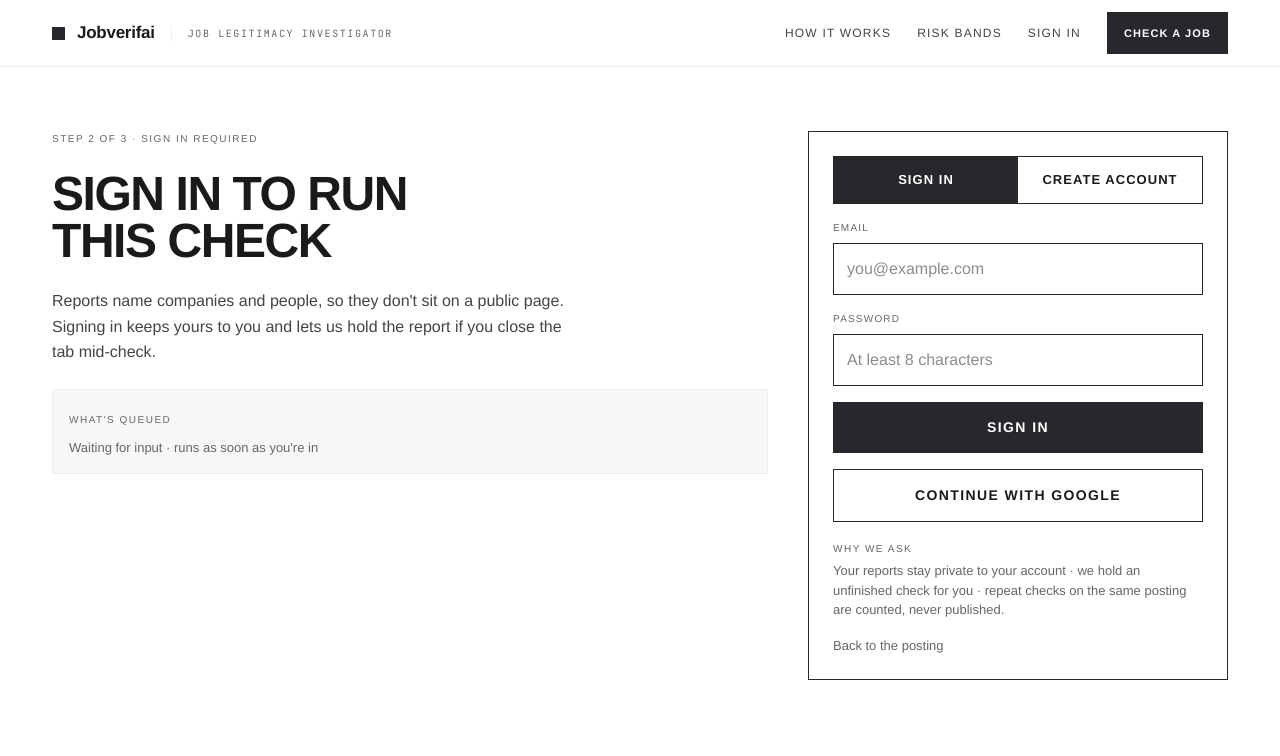
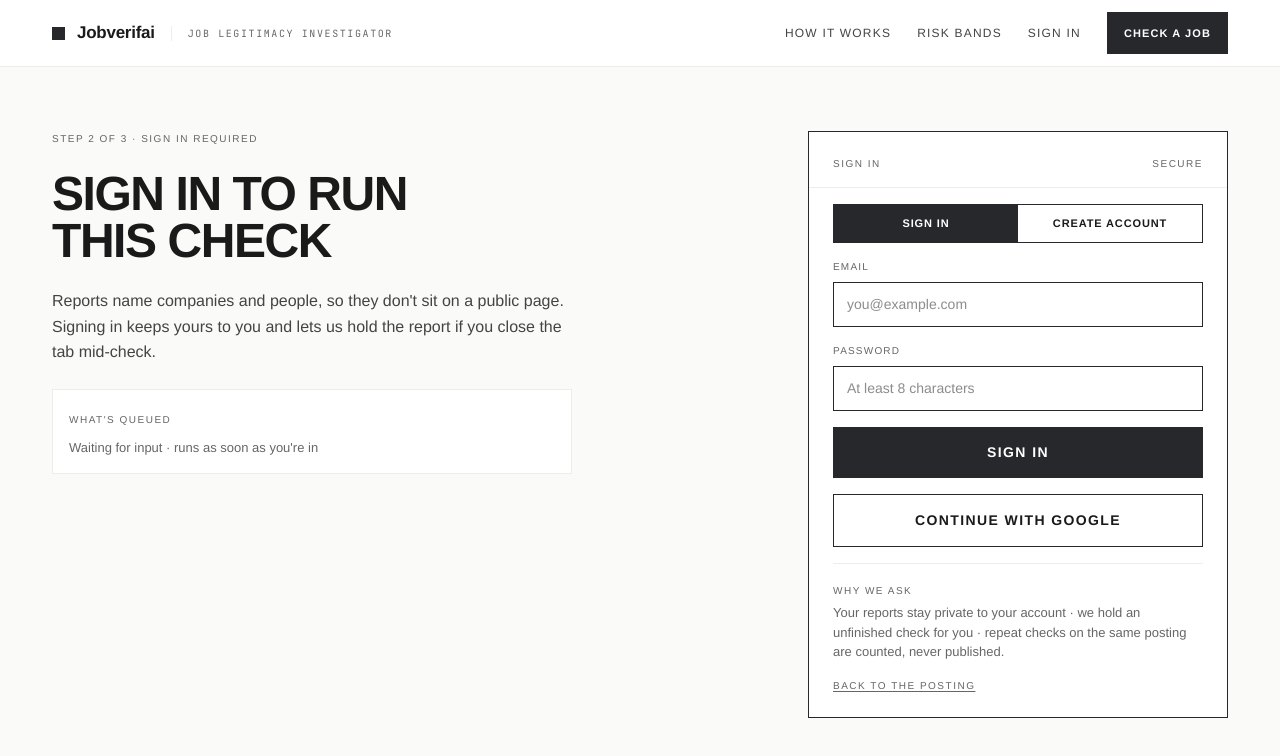
Before and after one commit to ronmrcdo/job-hunt-verification, a Next.js app in the folder apps/web/: page /sign-in in a window 1280 px wide. Shown: the top 756 px of the page. Built offline with nearby package versions, Linux system fonts and the light colour scheme; no server answers.

Commit message:
style(web): polish auth forms and shared Button/TextField

```diff
--- a/apps/web/app/sign-in/page.tsx
+++ b/apps/web/app/sign-in/page.tsx
@@ -17,6 +17,11 @@ export default async function Page() {
   return (
     <>
       <SiteHeader />
+      {/* Off-white canvas below the white header — the prototype paints the
+          page column #FAFAF8 (surface-alt) and reserves white for the cards
+          and inputs, so they read as raised surfaces. Full-width wrapper (the
+          tone spans the viewport) with the content column centred inside. */}
+      <div className="min-h-[calc(100dvh-66px)] bg-surface-alt">
         <main
           id="main-content"
           className="mx-auto grid max-w-page grid-cols-1 gap-10 px-8 py-16 md:grid-cols-[1fr_420px]"
@@ -36,6 +41,7 @@ export default async function Page() {
           </div>
           <AuthForm />
         </main>
+      </div>
     </>
   );
 }
--- a/apps/web/components/auth/AuthForm.tsx
+++ b/apps/web/components/auth/AuthForm.tsx
@@ -156,7 +156,7 @@ export function AuthForm() {
         initial={reduce ? { opacity: 0 } : { opacity: 0, y: 10, filter: "blur(4px)" }}
         animate={reduce ? { opacity: 1 } : { opacity: 1, y: 0, filter: "blur(0px)" }}
         transition={{ duration: 0.42, ...SPRING }}
-        className="flex flex-col gap-4 border border-ink p-6"
+        className="flex flex-col gap-4 border border-ink bg-page p-6"
         role="status"
       >
         <div className="flex h-9 w-9 items-center justify-center bg-legit text-page">
@@ -206,14 +206,21 @@ export function AuthForm() {
   return (
     <form
       onSubmit={handleSubmit(onSubmit)}
-      className="flex flex-col gap-4 border border-ink p-6"
+      className="flex flex-col gap-4 border border-ink bg-page p-6"
     >
+      {/* Card header row from the prototype — a quiet "SECURE" reassurance
+          balanced against the section label. */}
+      <div className="-mx-6 flex items-center justify-between border-b border-rule px-6 pb-4">
+        <MicroLabel>Sign in</MicroLabel>
+        <MicroLabel>Secure</MicroLabel>
+      </div>
+
       <div className="flex border border-ink">
         <button
           type="button"
           onClick={() => setMode("signin")}
           aria-pressed={mode === "signin"}
-          className={`flex-1 rounded-none p-[13px] text-[13px] font-bold uppercase tracking-[0.08em] transition-colors duration-150 [transition-timing-function:var(--ease-out)] ${
+          className={`flex-1 rounded-none px-[13px] py-[10px] text-[11px] font-bold uppercase tracking-[0.08em] transition-colors duration-150 [transition-timing-function:var(--ease-out)] ${
             mode === "signin" ? "bg-ink text-page" : "bg-transparent hover:bg-surface-soft"
           }`}
         >
@@ -223,7 +230,7 @@ export function AuthForm() {
           type="button"
           onClick={() => setMode("create")}
           aria-pressed={mode === "create"}
-          className={`flex-1 rounded-none p-[13px] text-[13px] font-bold uppercase tracking-[0.08em] transition-colors duration-150 [transition-timing-function:var(--ease-out)] ${
+          className={`flex-1 rounded-none px-[13px] py-[10px] text-[11px] font-bold uppercase tracking-[0.08em] transition-colors duration-150 [transition-timing-function:var(--ease-out)] ${
             mode === "create" ? "bg-ink text-page" : "bg-transparent hover:bg-surface-soft"
           }`}
         >
@@ -336,6 +343,8 @@ export function AuthForm() {
         Continue with Google
       </Button>
 
+      <hr className="m-0 border-0 border-t border-rule" />
+
       <div className="text-[13px] leading-[1.5] text-muted">
         <MicroLabel>WHY WE ASK</MicroLabel>
         <p className="mt-1">
@@ -344,7 +353,10 @@ export function AuthForm() {
         </p>
       </div>
 
-      <Link href="/" className="text-[13px] text-muted underline-offset-2 hover:underline">
+      <Link
+        href="/"
+        className="text-[10px] uppercase tracking-[0.15em] text-muted underline underline-offset-2 transition-colors duration-150 [transition-timing-function:var(--ease-out)] hover:text-ink"
+      >
         Back to the posting
       </Link>
     </form>
--- a/apps/web/components/auth/QueuedCard.tsx
+++ b/apps/web/components/auth/QueuedCard.tsx
@@ -18,11 +18,15 @@ export function QueuedCard() {
   const detection = detectInput(state.jobInput);
 
   return (
-    <div className="rounded-none border border-rule bg-surface-soft p-4">
+    <div className="max-w-[520px] rounded-none border border-rule bg-page p-4">
       <MicroLabel>What&apos;s queued</MicroLabel>
-      <p className="mt-2 whitespace-pre-wrap break-words font-mono text-[13px] leading-[1.6]">
-        {state.jobInput}
-      </p>
+      {/* Only render the posting line once there's something queued — an empty
+          jobInput would otherwise leave a blank mono line padding out the box. */}
+      {state.jobInput ? (
+        <p className="mt-2 whitespace-pre-wrap break-words font-mono text-[13px] leading-[1.6]">
+          {state.jobInput}
+        </p>
+      ) : null}
       <p className="mt-2 text-[13px] text-muted">
         {DETECTION_LABEL[detection]} · runs as soon as you&apos;re in
       </p>
--- a/apps/web/components/ui/Button.tsx
+++ b/apps/web/components/ui/Button.tsx
@@ -34,21 +34,25 @@ const SIZE_CLASSES: Record<ButtonSize, string> = {
   wide: "text-[14px] font-bold tracking-[0.1em] px-[19px] py-[15px] uppercase",
 };
 
-export function Button({
+/**
+ * The button's visual contract, extracted so a *link* that must read as a
+ * button (e.g. "GO TO HOME" on an error screen — real navigation, so a real
+ * anchor) shares one source of truth with <Button> instead of restating it.
+ */
+export function buttonClasses({
   variant = "primary",
   size = "md",
-  type = "button",
-  pending = false,
-  pendingLabel,
+  isDisabled = false,
   confirmed = false,
-  disabled,
   className,
-  children,
-  ...props
-}: ButtonProps) {
-  const isDisabled = disabled || pending;
-
-  const classes = [
+}: {
+  variant?: ButtonVariant;
+  size?: ButtonSize;
+  isDisabled?: boolean;
+  confirmed?: boolean;
+  className?: string;
+} = {}) {
+  return [
     // Colour/hover transition on its own clock; the press scale uses the
     // shared strong ease-out. `active:scale` is suppressed once the button is
     // non-pressable so a dead/done button never feels pressable. A `confirmed`
@@ -69,6 +73,23 @@ export function Button({
   ]
     .filter(Boolean)
     .join(" ");
+}
+
+export function Button({
+  variant = "primary",
+  size = "md",
+  type = "button",
+  pending = false,
+  pendingLabel,
+  confirmed = false,
+  disabled,
+  className,
+  children,
+  ...props
+}: ButtonProps) {
+  const isDisabled = disabled || pending;
+
+  const classes = buttonClasses({ variant, size, isDisabled, confirmed, className });
 
   // Stable hook for the CSS target + a lightweight structural contract
   // that this affordance exists — mirrors the max-[430px]:w-full class
--- a/apps/web/components/ui/TextField.tsx
+++ b/apps/web/components/ui/TextField.tsx
@@ -51,10 +51,12 @@ export function TextField({
         onChange={(event) => onChange(event.target.value)}
         className={[
           // mt-2 keeps the focus ring (outline + 2px offset) from overlapping
-          // the label sitting directly above.
-          "mt-2 w-full rounded-none border p-[13px] transition-colors duration-150",
+          // the label sitting directly above. 14px/11px padding matches the
+          // prototype's ~44px field height — the default 16px body size read
+          // oversized against the handoff.
+          "mt-2 w-full rounded-none border px-[13px] py-[11px] text-[14px] transition-colors duration-150",
           invalid ? "border-critical" : "border-ink",
-          mono ? "font-mono text-[14px] leading-[1.6]" : "",
+          mono ? "font-mono leading-[1.6]" : "leading-[1.5]",
         ]
           .filter(Boolean)
           .join(" ")}
```
Lines whose indentation alone changed are shown as unchanged.
